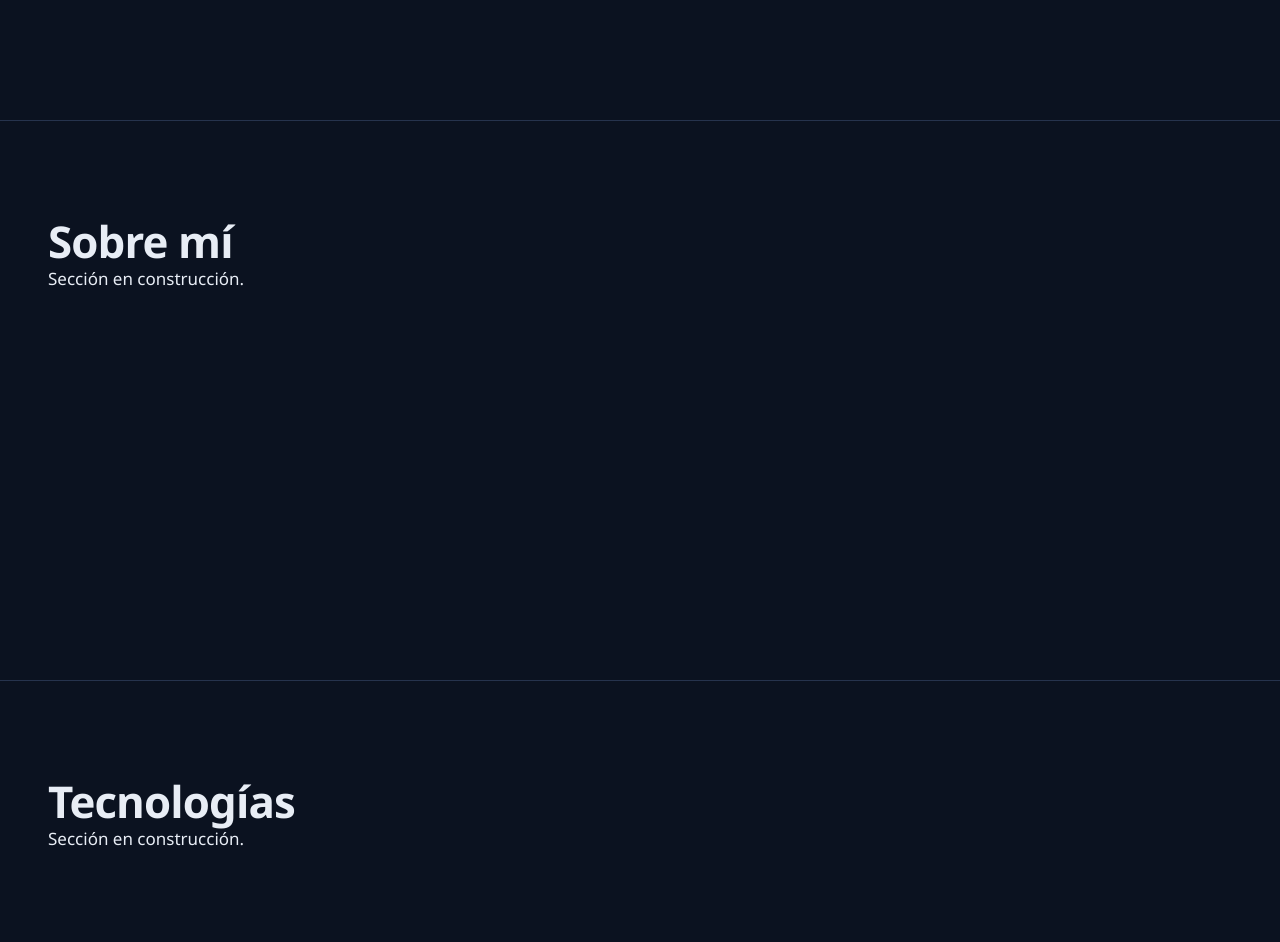
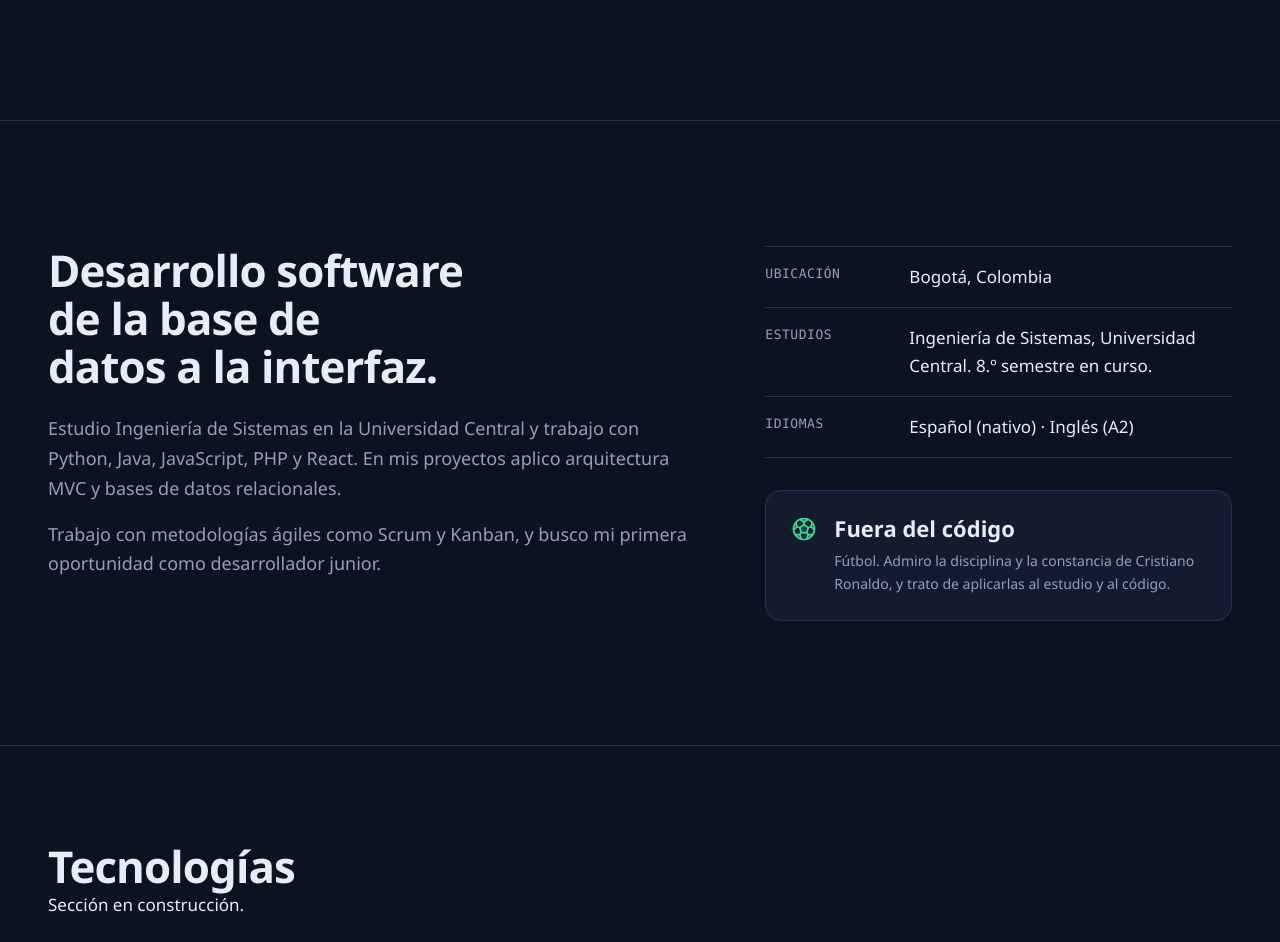
Before and after one commit to IngFonseca/portfolio-juan-fonseca, a React (Vite) app: page / in a window 1280 px wide. Shown: the part 680-1622 px from the top of the page. Built offline with nearby package versions, Linux system fonts and the light colour scheme.

Commit message:
feat: add About section with profile facts and interests

```diff
--- a/src/App.jsx
+++ b/src/App.jsx
@@ -1,6 +1,9 @@
 import Navbar from './components/Navbar'
 import { navItems } from './data/navigation'
+import About from './sections/About'
 import Hero from './sections/Hero'
+
+const pending = ['inicio', 'sobre-mi']
 
 function App() {
   return (
@@ -8,8 +11,9 @@ function App() {
       <Navbar />
       <main id="contenido">
         <Hero />
+        <About />
         {navItems
-          .filter((item) => item.id !== 'inicio')
+          .filter((item) => !pending.includes(item.id))
           .map((item) => (
             <section
               key={item.id}
--- /dev/null
+++ b/src/data/about.js
@@ -0,0 +1,22 @@
+export const about = {
+  heading: 'Desarrollo software de la base de datos a la interfaz.',
+
+  paragraphs: [
+    'Estudio Ingeniería de Sistemas en la Universidad Central y trabajo con Python, Java, JavaScript, PHP y React. En mis proyectos aplico arquitectura MVC y bases de datos relacionales.',
+    'Trabajo con metodologías ágiles como Scrum y Kanban, y busco mi primera oportunidad como desarrollador junior.',
+  ],
+
+  facts: [
+    { label: 'Ubicación', value: 'Bogotá, Colombia' },
+    {
+      label: 'Estudios',
+      value: 'Ingeniería de Sistemas, Universidad Central. 8.º semestre en curso.',
+    },
+    { label: 'Idiomas', value: 'Español (nativo) · Inglés (A2)' },
+  ],
+
+  outside: {
+    title: 'Fuera del código',
+    text: 'Fútbol. Admiro la disciplina y la constancia de Cristiano Ronaldo, y trato de aplicarlas al estudio y al código.',
+  },
+}
--- /dev/null
+++ b/src/sections/About.jsx
@@ -0,0 +1,44 @@
+import { SoccerBall } from '@phosphor-icons/react'
+import { about } from '../data/about'
+import styles from './About.module.css'
+
+function About() {
+  return (
+    <section id="sobre-mi" className={styles.section}>
+      <div className={`container ${styles.grid}`}>
+        <div className={styles.text}>
+          <h2>{about.heading}</h2>
+          {about.paragraphs.map((paragraph) => (
+            <p key={paragraph}>{paragraph}</p>
+          ))}
+        </div>
+
+        <div className={styles.aside}>
+          <dl className={styles.facts}>
+            {about.facts.map((fact) => (
+              <div key={fact.label} className={styles.fact}>
+                <dt>{fact.label}</dt>
+                <dd>{fact.value}</dd>
+              </div>
+            ))}
+          </dl>
+
+          <div className={styles.outside}>
+            <SoccerBall
+              className={styles.outsideIcon}
+              size={28}
+              weight="duotone"
+              aria-hidden="true"
+            />
+            <div>
+              <h3>{about.outside.title}</h3>
+              <p>{about.outside.text}</p>
+            </div>
+          </div>
+        </div>
+      </div>
+    </section>
+  )
+}
+
+export default About
--- /dev/null
+++ b/src/sections/About.module.css
@@ -0,0 +1,85 @@
+.section {
+  padding-block: var(--section-padding);
+  border-top: 1px solid var(--color-line);
+}
+
+.grid {
+  display: grid;
+  gap: var(--space-12);
+}
+
+.text h2 {
+  max-width: 20ch;
+  margin-bottom: var(--space-6);
+}
+
+.text p {
+  color: var(--color-text-muted);
+  font-size: 1.125rem;
+}
+
+.text p + p {
+  margin-top: var(--space-4);
+}
+
+.facts {
+  margin: 0;
+  border-top: 1px solid var(--color-line);
+}
+
+.fact {
+  display: grid;
+  gap: var(--space-1);
+  padding-block: var(--space-4);
+  border-bottom: 1px solid var(--color-line);
+}
+
+.fact dt {
+  color: var(--color-text-muted);
+  font-family: var(--font-mono);
+  font-size: var(--text-mono);
+  letter-spacing: 0.04em;
+  text-transform: uppercase;
+}
+
+.fact dd {
+  margin: 0;
+}
+
+.outside {
+  display: flex;
+  gap: var(--space-4);
+  margin-top: var(--space-8);
+  padding: var(--space-6);
+  border: 1px solid var(--color-line);
+  border-radius: var(--radius-surface);
+  background: var(--color-surface-1);
+}
+
+.outsideIcon {
+  flex: none;
+  color: var(--color-accent);
+}
+
+.outside h3 {
+  margin-bottom: var(--space-2);
+}
+
+.outside p {
+  color: var(--color-text-muted);
+  font-size: var(--text-small);
+}
+
+@media (min-width: 640px) {
+  .fact {
+    grid-template-columns: 8rem 1fr;
+    gap: var(--space-4);
+  }
+}
+
+@media (min-width: 1024px) {
+  .grid {
+    grid-template-columns: minmax(0, 7fr) minmax(0, 5fr);
+    gap: var(--space-16);
+  }
+}
```
